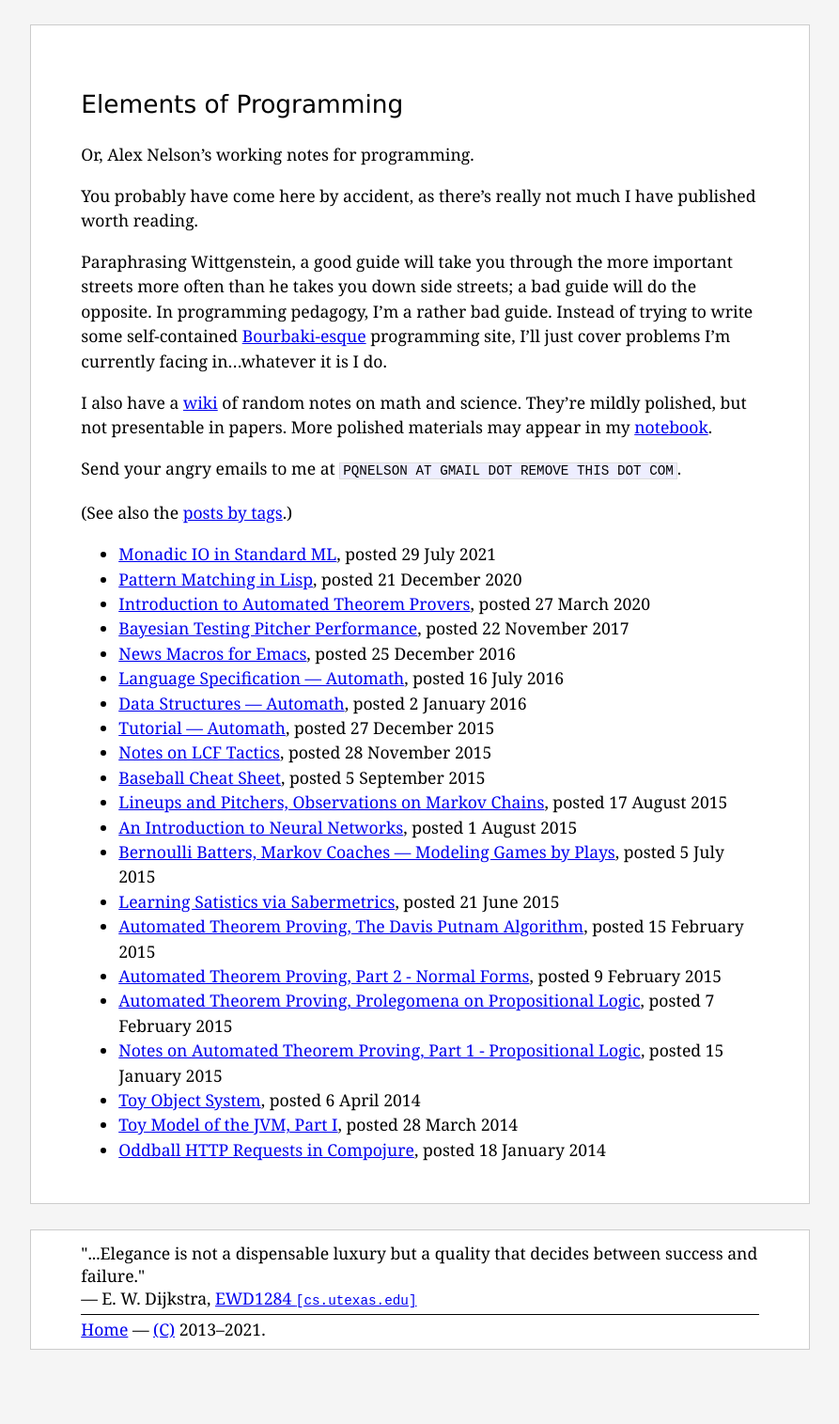
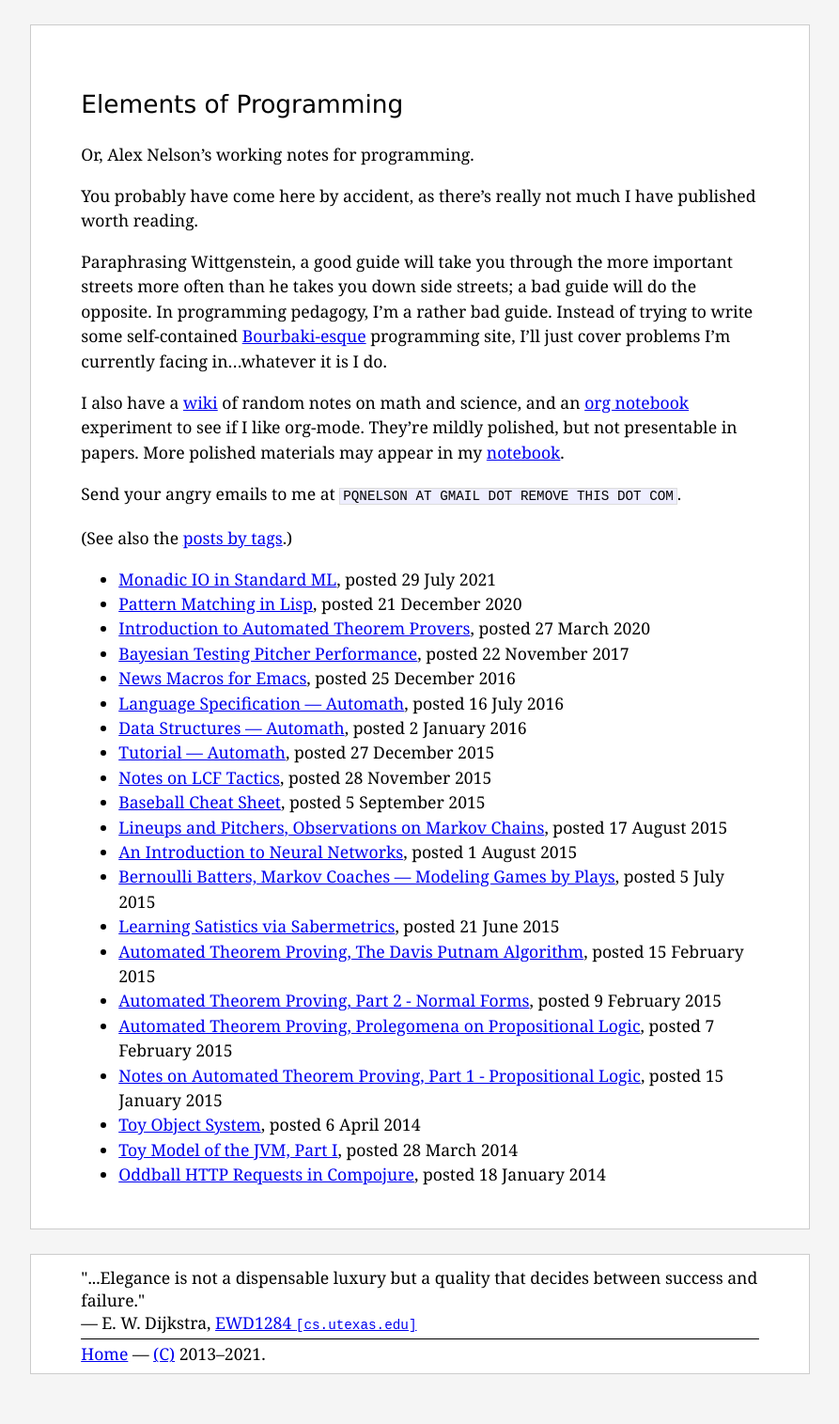
Before and after one commit to pqnelson/pqnelson.github.com, a Jekyll site: the page built from index.md, in a window 1280 px wide. Shown: the whole page at 94% size, without its empty margins (193-1086 px from the left). Built offline with Jekyll 4.4.1, drawn with Linux system fonts in a browser that asks for light colours; before the commit the page ends 1489 px from its top, so only the background shows below that.

Commit message:
Added link to org-notes

```diff
--- a/index.md
+++ b/index.md
@@ -18,7 +18,8 @@ programming site, I'll just cover problems I'm currently facing in...whatever it
 is I do.
 
 I also have a [wiki](./wiki/) of random notes on math and
-science. They're mildly polished, but not presentable in papers. More
+science, and an [org notebook](./org-notes/) experiment to see if I like
+org-mode. They're mildly polished, but not presentable in papers. More
 polished materials may appear in my [notebook](./notebk/).
 
 Send your angry emails to me at `PQNELSON AT GMAIL DOT REMOVE THIS DOT
```
